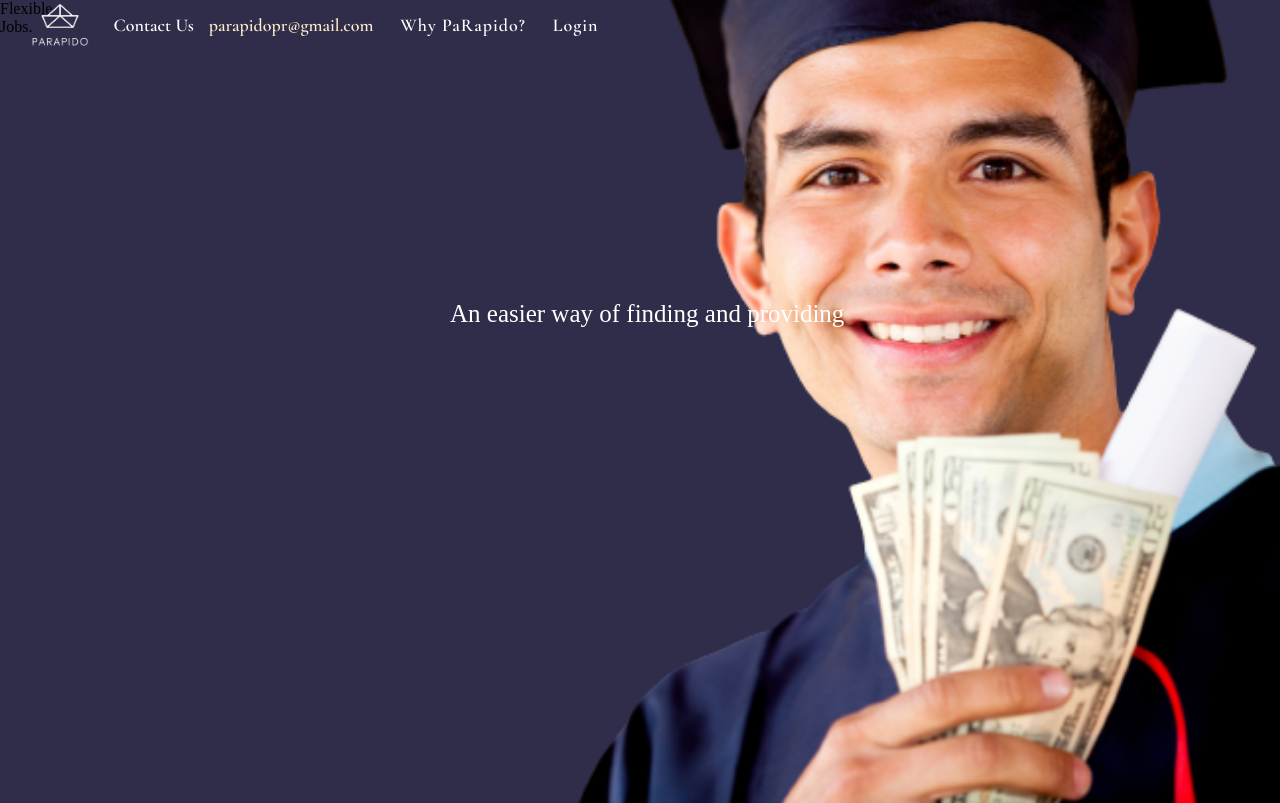
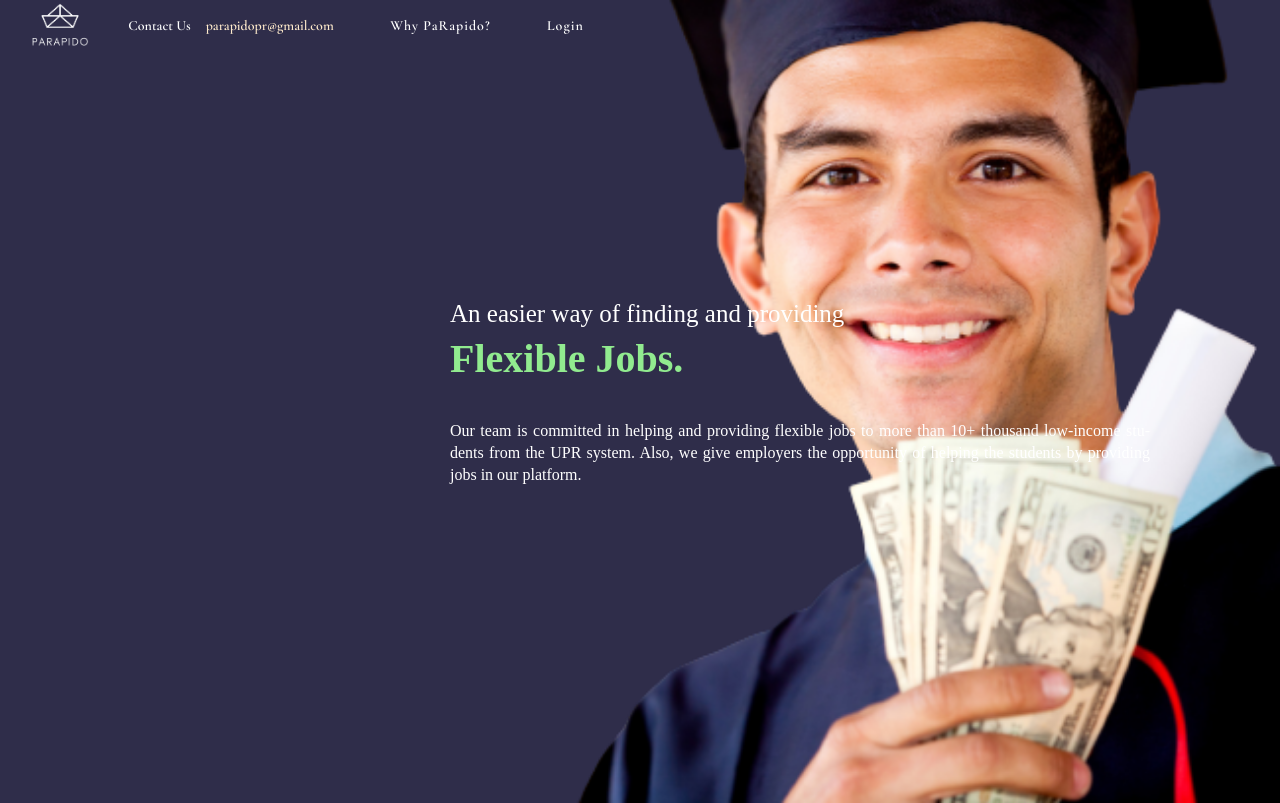
Before and after one commit to Mariie97/Capstone-QWERTY-Dev-Solutions-Team, a React (Create React App) app in the folder parapido-gui/: page / in a window 1280 px wide. Built offline with nearby package versions, Linux system fonts and the light colour scheme.

Commit message:
fixed layout between navbar and body text, also structured the body text to fix the page standards

```diff
--- a/parapido-gui/src/Components/LandingPage.js
+++ b/parapido-gui/src/Components/LandingPage.js
@@ -31,13 +31,19 @@ export class Landing extends Component {
 						</li>
 					</ul>
 				</div>
+
 				<img src={studentLandingPage} alt="Landing page" style={studentimage} />
-				<div className="firstparagraph">An easier way of finding and providing</div>
-				<p>Flexible Jobs.</p>
+				<div className="firstpoint">An easier way of finding and providing</div>
+				<p className="secondpoint">Flexible Jobs.</p>
+				<p className="firstparagraph">Our team is committed in helping and providing flexible jobs to more than 10+ thousand low-income students
+				  from the UPR system. Also, we give employers the opportunity of helping
+				  the students by providing jobs in our platform.</p>
 			</div>
 		);
 	}
 }
+
+// logo styling
 
 const studentimage = {
 	width: 1205,
--- a/parapido-gui/src/Layouts/LandingPage.css
+++ b/parapido-gui/src/Layouts/LandingPage.css
@@ -1,6 +1,6 @@
 @import url("https://fonts.googleapis.com/css2?family=Cormorant+Garamond:ital,wght@0,400;0,600;1,300;1,500&display==swap");
 
-/* nav box */
+/* navbar box */
 
 .landingnav {
 	display: flex;
@@ -8,13 +8,13 @@
 	height: 50px;
 	font-family: "Cormorant Garamond";
 	font-weight: bold;
-	font-size: 18px;
+	font-size: 14px;
 	margin-bottom: 40px; /* moves the elements below the nav bar */
 	position: fixed;
 	width: 100%;
 }
 
-/* contact and email */
+/* contact and email container */
 
 .miniflexcontactus {
 	display: flex;
@@ -25,13 +25,14 @@
 	/* background-color: crimson; */
 }
 
-/* each item on the nav bar excpt the logo*/
+/* each item on the navbar except the logo*/
 
 .landingnavlinks {
 	display: block;
 
 	/* testing purposes */
 	/* background-color: turquoise; */
+
 	position: relative;
 	width: 100%;
 	display: flex;
@@ -56,7 +57,7 @@
 
 /* body text*/
 
-.firstparagraph {
+.firstpoint {
 	color: white;
 	position: fixed;
 	top: 300px;
@@ -74,3 +75,34 @@
 	border: solid 1px #ccc;
 	word-break: break-all; */
 }
+
+.secondpoint {
+	color: #91eb8f;
+	position: fixed;
+	top: 335px;
+	left: 450px;
+	white-space: pre;
+	font-family: "Times New Roman";
+	font-size: 40px;
+	font-weight: bold;
+	white-space: pre;
+}
+
+.firstparagraph {
+	color: white;
+	position: fixed;
+	top: 420px;
+	left: 450px;
+	font-family: "Times New Roman";
+	font-size: 16px;
+	width: 700px;
+
+	/* border: solid 1px #ccc; */
+	text-align: justify;
+	word-break: break-word;
+	hyphens: auto;
+	-moz-hyphens: auto;
+	-ms-hyphens: auto;
+	-webkit-hyphens: auto;
+	line-height: 22px;
+}
--- a/parapido-gui/src/Layouts/ProfilePage.css
+++ b/parapido-gui/src/Layouts/ProfilePage.css
@@ -125,7 +125,6 @@
 	padding-left: 5px;
 	padding-bottom: 10px;
 	text-align: justify;
-	/* word-break: break-all; */
 	word-break: break-word;
 	hyphens: auto;
 	-moz-hyphens: auto;
```
